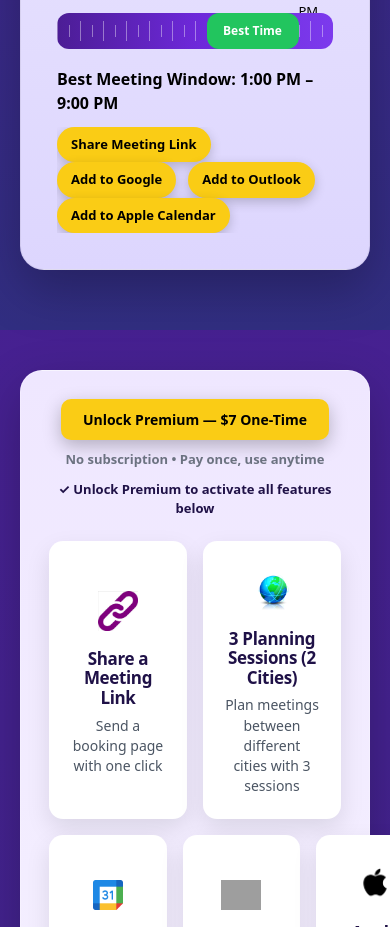
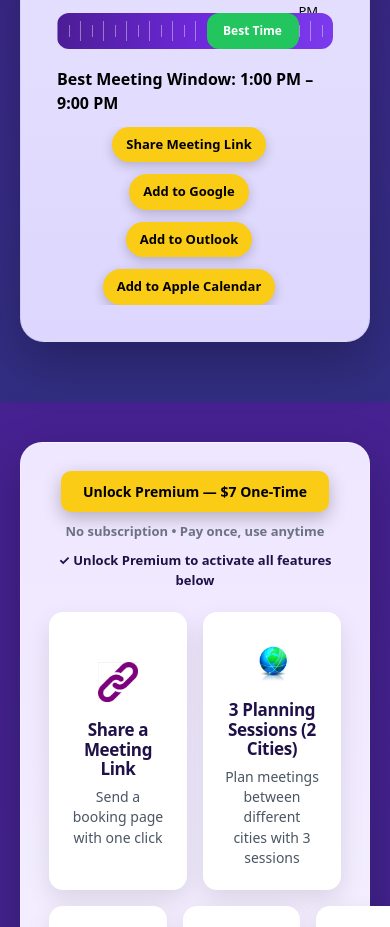
Before and after one commit to techtalk1282/Best-Meeting-Time, a Next.js app: page / in a window 390 px wide. Shown: the part 800-1727 px from the top of the page. Built offline with nearby package versions, Linux system fonts and the light colour scheme; grey boxes are pictures that could not be loaded.

Commit message:
Fix mobile layout overflow in ToolPreviewSection by enabling flex wrap and removing horizontal scroll

```diff
--- a/app/ui/ToolPreviewSection.tsx
+++ b/app/ui/ToolPreviewSection.tsx
@@ -661,14 +661,14 @@ scrollToUpgrade();
 
         <div
           style={{
-            marginTop: 2,
-            display: "14px",
-            gap: 23,
-            justifyContent: "flex-start",
-            alignItems: "center",
-            flexWrap: "nowrap",
-            overflowX: "auto"
-          }}
+  marginTop: 2,
+  display: "flex",
+  gap: 12,
+  justifyContent: "center",
+  alignItems: "center",
+  flexWrap: "wrap",        // ✅ KEY FIX
+  overflowX: "hidden"      // ✅ REMOVE SIDE SCROLL
+}}
         >
           {premiumMessage && (
   <div
```
